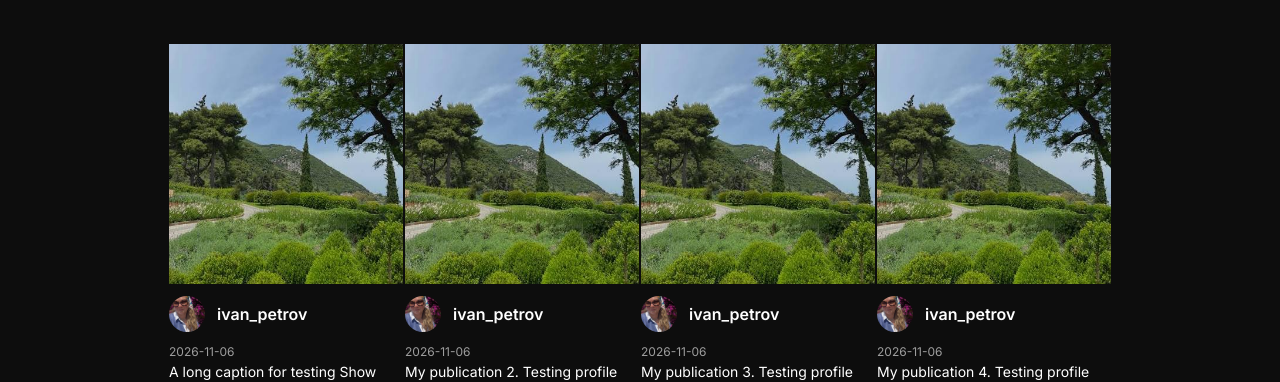
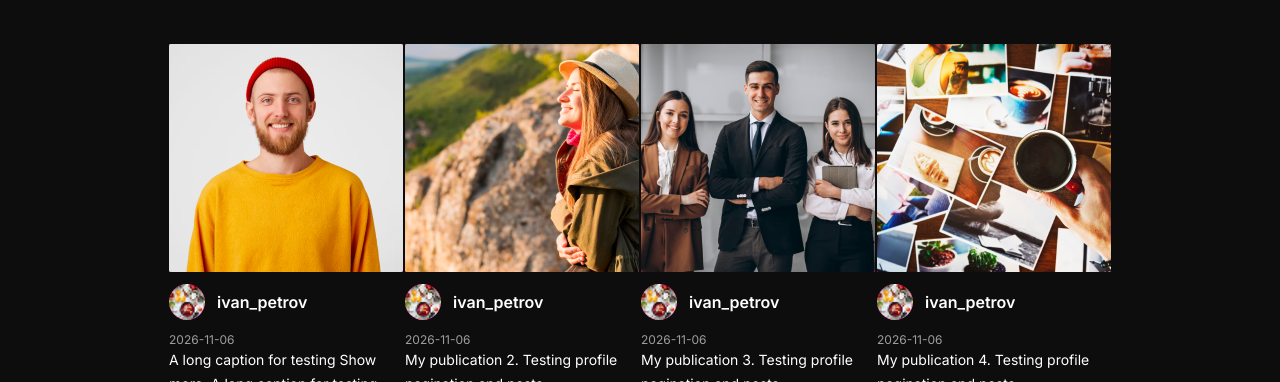
Before and after one commit to alextsapin/inctagram, a Next.js app: page / in a window 1280 px wide. Shown: the part 156-538 px from the top of the page. Built offline with nearby package versions, Linux system fonts and the light colour scheme; no server answers.

Commit message:
feat(BLD-114): use post images and fix card navigation

```diff
--- a/src/pages/main/ui/Main.tsx
+++ b/src/pages/main/ui/Main.tsx
@@ -27,11 +27,12 @@ export const Main = async (): Promise<React.JSX.Element> => {
                     posts.map(post => (
                         <UserCard
                             key={post.id}
+                            postId={post.id}
                             username={post.author.username}
                             publishedAt={post.createdAt.slice(0, 10)}
                             postText={post.caption}
-                            postImage={nature}
-                            authorAvatar={tanya}
+                            postImage={post.images[0]?.url || nature}
+                            authorAvatar={post.author.avatarUrl || tanya}
                         />
                     ))
                 )}
--- a/src/widgets/user-post-card/ui/UserPostCard.tsx
+++ b/src/widgets/user-post-card/ui/UserPostCard.tsx
@@ -3,15 +3,21 @@ import Link from 'next/link';
 
 import styles from './user-post-card.module.scss';
 
+const POST_IMAGE_WIDTH = 234;
+const POST_IMAGE_HEIGHT = 240;
+const AUTHOR_AVATAR_SIZE = 36;
+
 type UserCardProps = {
+    postId: string;
     username?: string;
     postText?: string;
     publishedAt?: string;
-    postImage: StaticImageData;
-    authorAvatar: StaticImageData;
+    postImage: string | StaticImageData;
+    authorAvatar: string | StaticImageData;
 };
 
 export const UserCard = ({
+    postId,
     username,
     publishedAt,
     postText,
@@ -19,18 +25,22 @@ export const UserCard = ({
     authorAvatar,
 }: UserCardProps): React.JSX.Element => {
     return (
-        <Link href="/" className={styles.link}>
+        <Link href={`/post/${postId}`} className={styles.link}>
             <article className={styles.card}>
                 <Image
                     className={styles['post-image']}
                     src={postImage}
                     alt="Post photo"
+                    width={POST_IMAGE_WIDTH}
+                    height={POST_IMAGE_HEIGHT}
                 />
                 <div className={styles.author}>
                     <Image
                         className={styles['author-avatar']}
                         src={authorAvatar}
                         alt={`${username} avatar`}
+                        width={AUTHOR_AVATAR_SIZE}
+                        height={AUTHOR_AVATAR_SIZE}
                     />
                     <h3 className={styles['author-name']}>{username}</h3>
                 </div>
```
